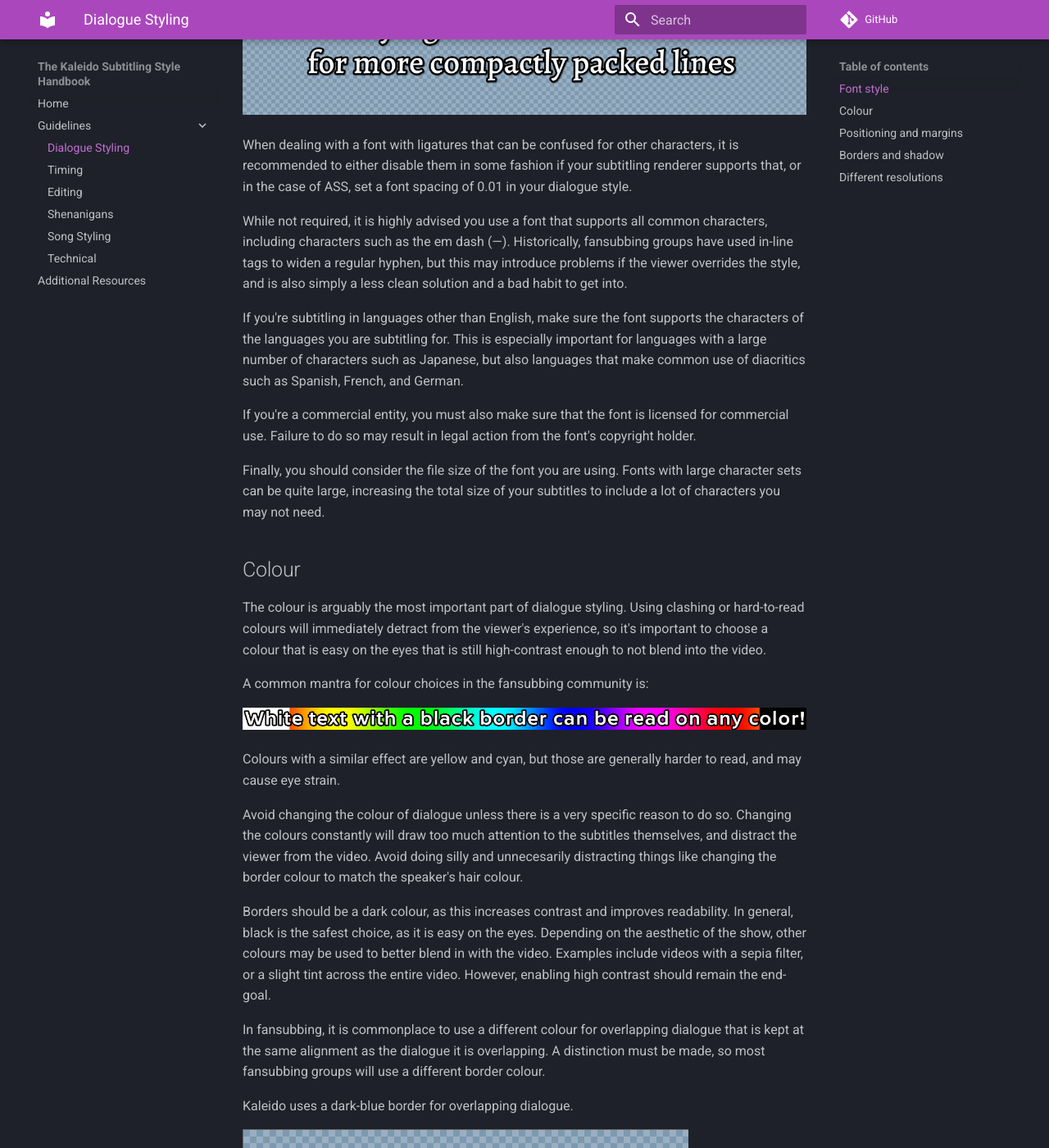
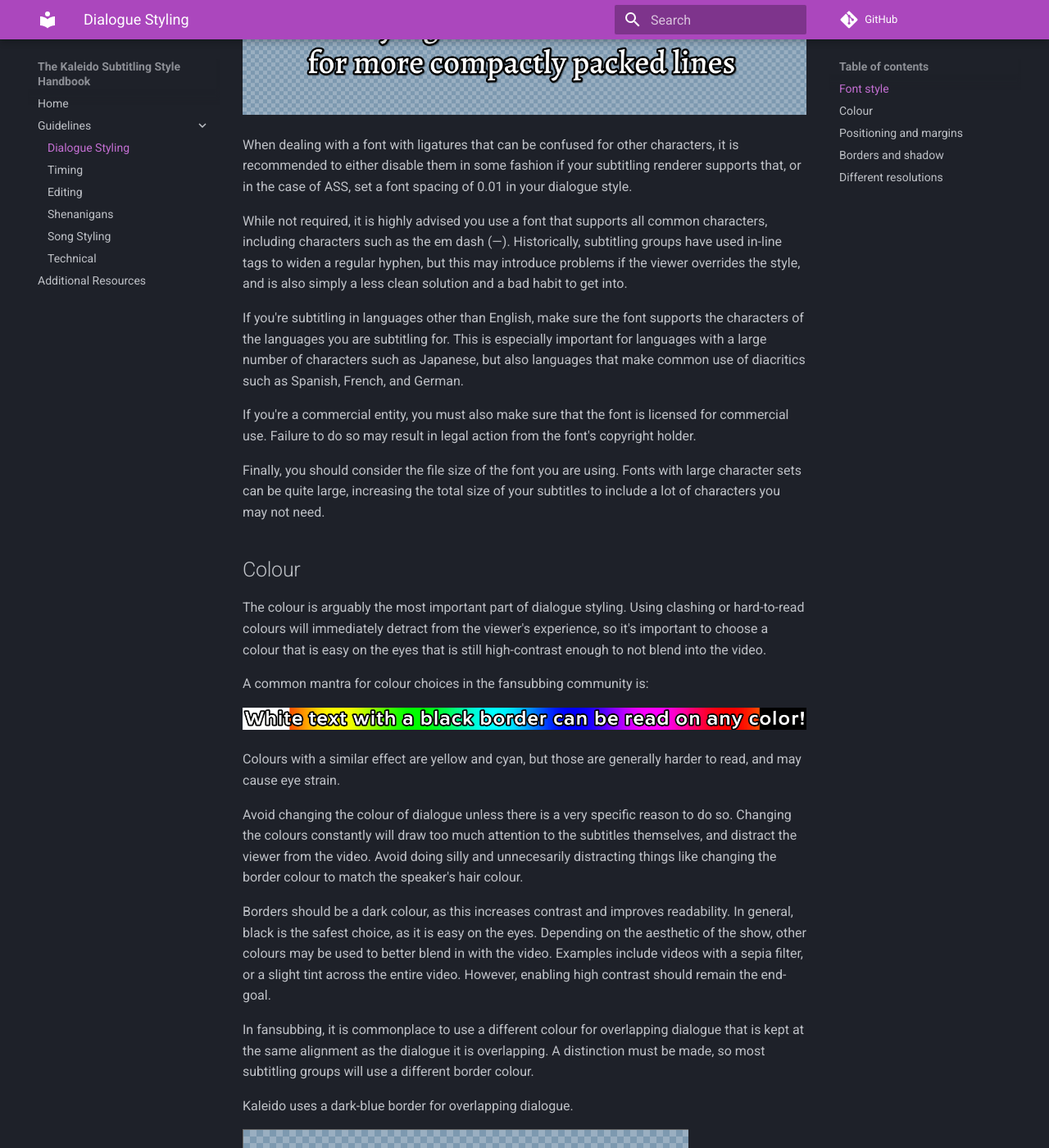
Before and after one commit to Kaleido-subs/style-guide, an MkDocs documentation site: the page built from docs/guidelines/styling/dialogue_styling.md, in a window 1280 px wide and 1400 px high, scrolled down 2077 px. Shown: the whole window at 82% size. Built offline with MkDocs 1.6.1 and Material for MkDocs 9.7.7, drawn with Linux system fonts in a browser that asks for light colours; comment, search, counter and statistics services are not loaded; some of the changed text lies outside the part shown.

Commit message:
fansubbing -> subtitling where applicable

```diff
--- a/docs/guidelines/styling/dialogue_styling.md
+++ b/docs/guidelines/styling/dialogue_styling.md
@@ -28,7 +28,7 @@
    and fit the style and aesthetics of the show.
 
 If you're unsure about what font to use,
-it's a good idea to grab established styling from the bigger fansubbing groups
+it's a good idea to grab established styling from the bigger subtitling groups
 and use that as a base for your own.
 The default Kaleido font is [LTFinnegan](https://eng.fontke.com/family/145020/).
 A collection of common styles can be found [here](./common_dialogue_styling.md).
@@ -38,7 +38,7 @@
 <details>
    <summary>Examples of good dialogue fonts</summary>
 
-   <img src="./img/styling/common-dialogue-fonts.png" alt="Common fansubbing dialogue fonts">
+   <img src="./img/styling/common-dialogue-fonts.png" alt="Common subtitling dialogue fonts">
 </details>
 
 Popular options include Gandhi Sans, Cabin, and Lato.
@@ -76,7 +76,7 @@
 it is highly advised you use a font that supports all common characters,
 including characters such as the em dash (—).
 Historically,
-fansubbing groups have used in-line tags to widen a regular hyphen,
+subtitling groups have used in-line tags to widen a regular hyphen,
 but this may introduce problems if the viewer overrides the style,
 and is also simply a less clean solution
 and a bad habit to get into.
@@ -138,7 +138,7 @@
 it is commonplace to use a different colour for overlapping dialogue
 that is kept at the same alignment as the dialogue it is overlapping.
 A distinction must be made,
-so most fansubbing groups will use a different border colour.
+so most subtitling groups will use a different border colour.
 
 Kaleido uses a dark-blue border for overlapping dialogue.
 
```
Also changed, not shown: other parts of docs/guidelines/styling/dialogue_styling.md (+1 -1 lines).
